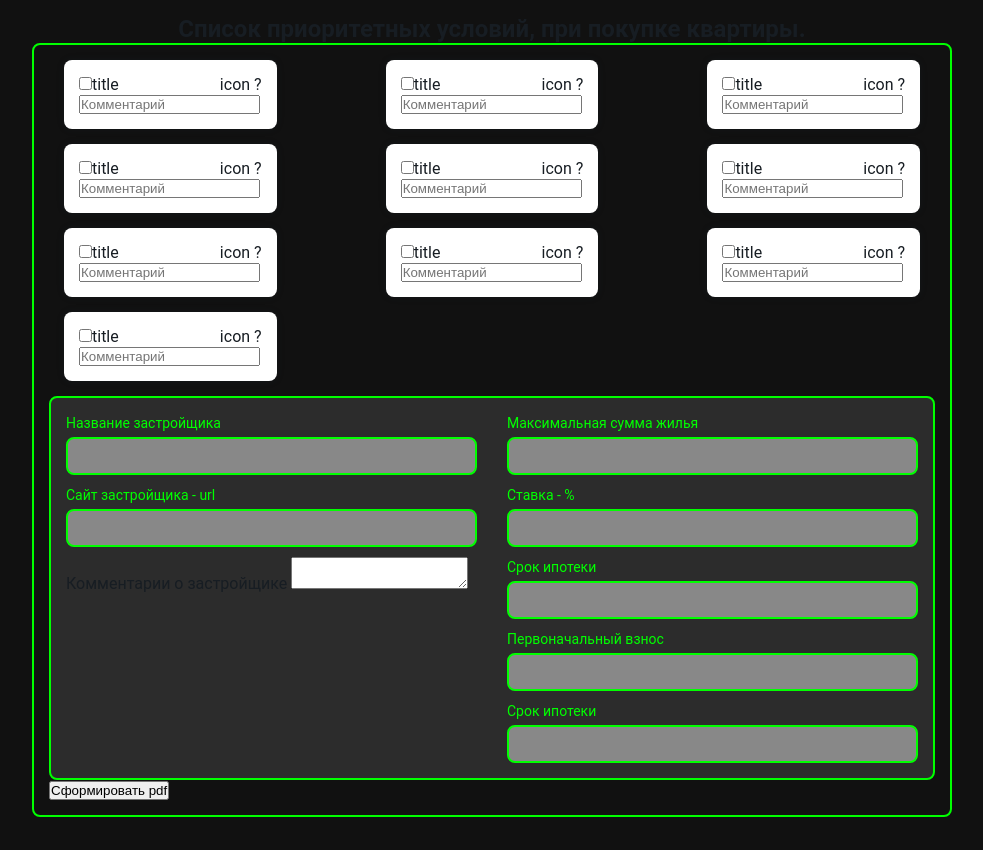
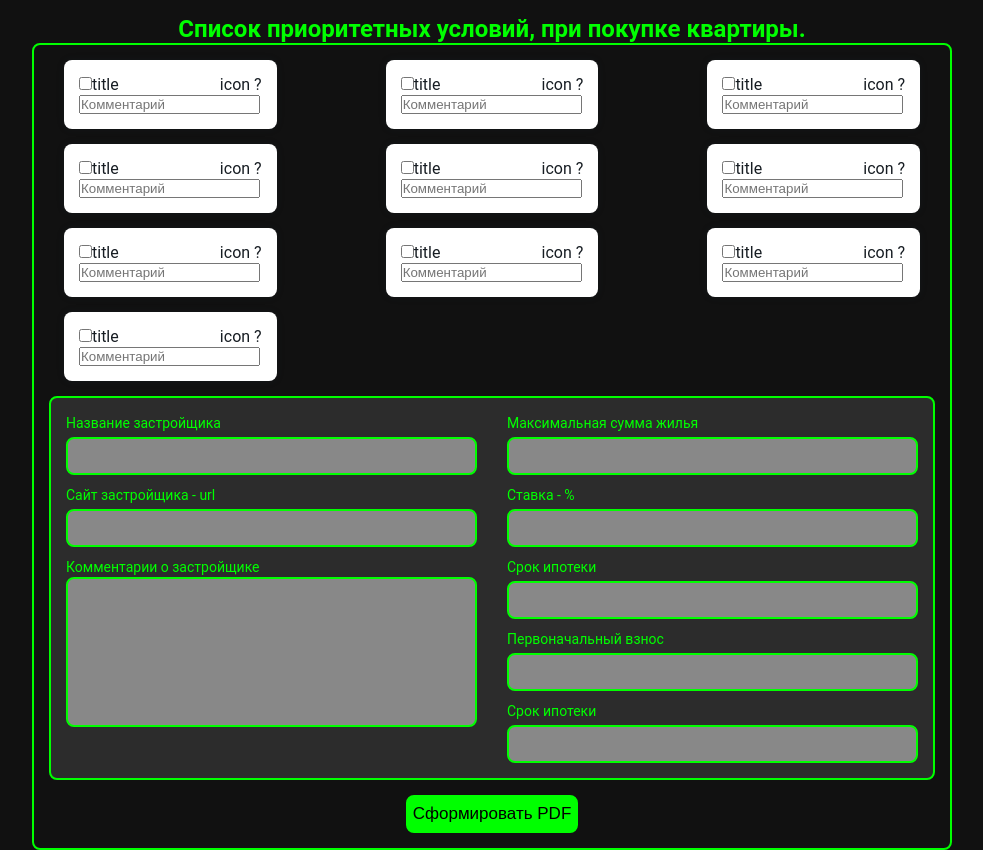
Before and after one commit to cossack-don/lime-house, a Vue app: page / in a window 1280 px wide. Shown: the whole page, without its empty margins (148-1131 px from the left). Before the commit the page ends 817 px from the top, so only its background shows below. Built offline with nearby package versions, Linux system fonts and the light colour scheme.

Commit message:
feat: add base-textarea

```diff
--- a/src/App.vue
+++ b/src/App.vue
@@ -8,13 +8,13 @@
     <form :class="$style.wrapper" @submit.prevent="generatePDF">
       <List/>
       <CardDeveloper/>
-      <button type="submit">Сформировать pdf</button>
+      <BaseButton :class="$style.buttonSubmit" type="submit" title="Сформировать PDF" />
     </form>
   </div>
 </template>
 
 <script lang="ts" setup>
-
+import BaseButton from '@/components/_components/BaseButton.vue'
 import { reactive } from "vue";
 import CardDeveloper from '@/components/CardDeveloper.vue';
 import List from './components/List.vue';
@@ -35,6 +35,7 @@ const generatePDF = () => {
   console.log('generate-pdf')
   doc.text("Hello world!", 10, 10);
   doc.save("a4.pdf");
+  console.log(dataForm)
 }
 </script>
 
@@ -42,6 +43,7 @@ const generatePDF = () => {
 .title {
   margin-top: 15px;
   text-align: center;
+  color: #0f0;
 }
 
 .app {
@@ -54,4 +56,11 @@ const generatePDF = () => {
   border:2px solid #0f0;
   border-radius: 8px;
 }
+
+
+.buttonSubmit {
+  margin-top: 15px;
+  text-align: center;
+}
+
 </style>
--- a/src/components/CardDeveloper.vue
+++ b/src/components/CardDeveloper.vue
@@ -2,16 +2,21 @@
 <div :class="$style.wrapper">
 
     <div :class="$style.leftPart">
-      <BaseInput :class="$style.mb5" placeholder="" title-label="Название застройщика"/>
-      <BaseInput :class="$style.mb5" placeholder="" title-label="Сайт застройщика - url"/>
-      <BaseTextarea/>
+      <BaseInput
+          v-model="formData.nameDeveloper"
+          :class="$style.mb10"
+          placeholder=""
+          title-label="Название застройщика"
+      />
+      <BaseInput :class="$style.mb10" placeholder="" title-label="Сайт застройщика - url"/>
+      <BaseTextarea title-label="Комментарии о застройщике"/>
     </div>
 
     <div :class="$style.rightPart">
-      <BaseInput :class="$style.mb5" placeholder="" title-label="Максимальная сумма жилья"/>
-      <BaseInput :class="$style.mb5" placeholder="" title-label="Cтавка - %"/>
-      <BaseInput :class="$style.mb5" placeholder="" title-label="Срок ипотеки"/>
-      <BaseInput :class="$style.mb5" placeholder="" title-label="Первоначальный взнос"/>
+      <BaseInput :class="$style.mb10" placeholder="" title-label="Максимальная сумма жилья"/>
+      <BaseInput :class="$style.mb10" placeholder="" title-label="Cтавка - %"/>
+      <BaseInput :class="$style.mb10" placeholder="" title-label="Срок ипотеки"/>
+      <BaseInput :class="$style.mb10" placeholder="" title-label="Первоначальный взнос"/>
       <BaseInput placeholder="" title-label="Срок ипотеки"/>
     </div>
   </div>
@@ -20,6 +25,11 @@
 <script setup lang="ts">
 import BaseInput from '@/components/_components/BaseInput.vue'
 import BaseTextarea from '@/components/_components/BaseTextarea.vue'
+import { reactive, defineEmits } from "vue";
+
+const formData = reactive({
+  nameDeveloper:''
+})
 </script>
 
 <style module>
@@ -30,7 +40,7 @@ import BaseTextarea from '@/components/_components/BaseTextarea.vue'
   display: flex;
 }
 
-.mb5 {
+.mb10 {
   margin-bottom: 10px;
 }
 
--- a/src/components/_components/BaseButton.vue
+++ b/src/components/_components/BaseButton.vue
@@ -1,7 +1,7 @@
 <template>
   <div>
     <button
-      :class="[$style.buttonRed, {[$style.buttonGray]: props.grayButton}]"
+      :class="$style.button"
       :disabled="props.disabled"
       :type="props.type"
     >
@@ -26,37 +26,31 @@ const props = defineProps({
     type: String,
     default: 'button',
   },
-  grayButton: {
-    type: Boolean,
-    default: false,
-  },
 });
 </script>
 
 <style module>
-.buttonRed {
-  border:none;
+.button {
+  border: solid #0f0 2px;
   border-radius: 8px;
-  padding: 14px 24px;
-  background: #E30611;
+  padding: 5px;
+  background: #0f0;
   font-size: 17px;
-  font-weight: bold;
   line-height: 24px;
-  color: #FFFFFF;
+  color: #000;
 }
 
-.buttonRed:hover,:focus {
+.button:hover {
+  color: #0f0;
+  transition: 0.5s;
   cursor: pointer;
+  border: 2px solid #0f0;
+  background: #000;
 }
 
-.buttonRed:disabled {
+.button:disabled {
   cursor: default;
   background: #BCC3D07F;
   color: #969FA8;
 }
-
-.buttonGray {
-  background: #F2F3F7;
-  color:#000000;
-}
 </style>
--- a/src/components/_components/BaseTextarea.vue
+++ b/src/components/_components/BaseTextarea.vue
@@ -1,18 +1,62 @@
 <template>
-  <div>
-    <label>
-      Комментарии о застройщике
-      <textarea></textarea>
+  <div :class="$style.wrapper">
+    <label :class="$style.label">
+      {{props.titleLabel}}
+      <textarea
+          :disabled="props.disabled"
+          :class="$style.textarea"
+      >
+      </textarea>
     </label>
   </div>
 </template>
 
-<script>
-export default {
-  name: "BaseTextarea"
-}
+<script setup lang="ts">
+import { defineProps } from 'vue';
+
+const props = defineProps({
+  disabled: {
+    type: Boolean,
+    default: false,
+  },
+  titleLabel: {
+    type: String,
+    default: 'title-label',
+  },
+})
 </script>
 
-<style scoped>
+<style module>
+.wrapper {
+}
 
+.textarea {
+  width: 100%;
+  height: 150px;
+  resize: none;
+  border: 2px solid #0f0;
+  border-radius: 8px;
+  padding: 5px;
+  background: #888;
+  font-size: 17px;
+  font-weight: 400;
+  line-height: 24px;
+  color: #fff;
+}
+
+.textarea:focus {
+  border: 2px solid #fff;
+}
+
+.textarea::placeholder {
+  color: #504f4f;
+}
+
+.label {
+  font-size: 14px;
+  font-weight: 400;
+  line-height: 20px;
+  text-align: left;
+  color: #0f0;
+}
 </style>
```
